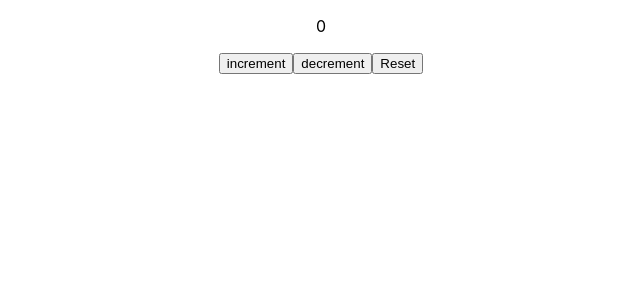
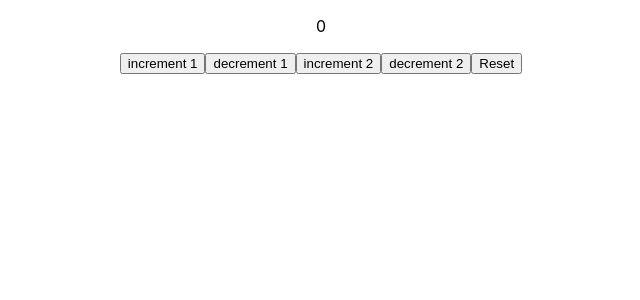
Before and after one commit to ahjam-taoufik/React-Hook, a React (Create React App) app: page / in a window 1280 px wide. Shown: the top 300 px of the page, without its empty margins (319-959 px from the left). Built offline with nearby package versions, Linux system fonts and the light colour scheme.

Commit message:
useReducer with object state & action V2

```diff
--- a/src/components/CompuseReducer.js
+++ b/src/components/CompuseReducer.js
@@ -7,9 +7,9 @@ const initialCount= {
 const Reducer=(count, action)=>{
     switch (action.type) {
         case 'increment':
-            return {countValue:count.countValue+1}
+            return {countValue:count.countValue+action.val}
         case 'decrement':
-            return {countValue:count.countValue-1}
+            return {countValue:count.countValue-action.val}
         case 'reset':
             return initialCount
         default:
@@ -17,14 +17,16 @@ const Reducer=(count, action)=>{
     }
 }
 
-
 function CompuseReducer() {
     const [count, action] = useReducer(Reducer, initialCount)
     return (
         <div>
              <p>{count.countValue}</p>
-            <button onClick={()=>action({type:'increment'})}>increment</button>
-            <button onClick={()=>action({type:'decrement'})}>decrement</button>
+            <button onClick={()=>action({type:'increment',val:1})}>increment 1</button>
+            <button onClick={()=>action({type:'decrement',val:1})}>decrement 1</button>
+
+            <button onClick={()=>action({type:'increment',val:2})}>increment 2</button>
+            <button onClick={()=>action({type:'decrement',val:2})}>decrement 2</button>
             <button onClick={()=>action({type:'reset'})}>Reset</button>
         </div>
     )
```
